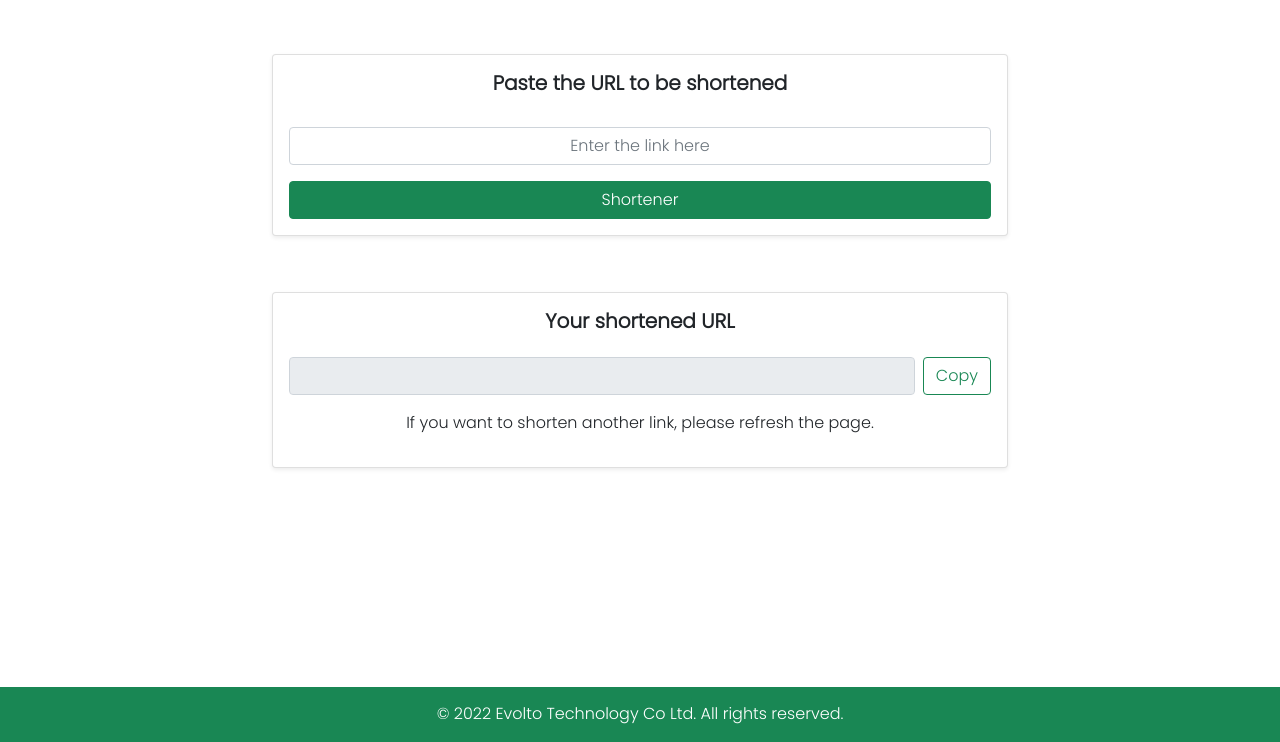
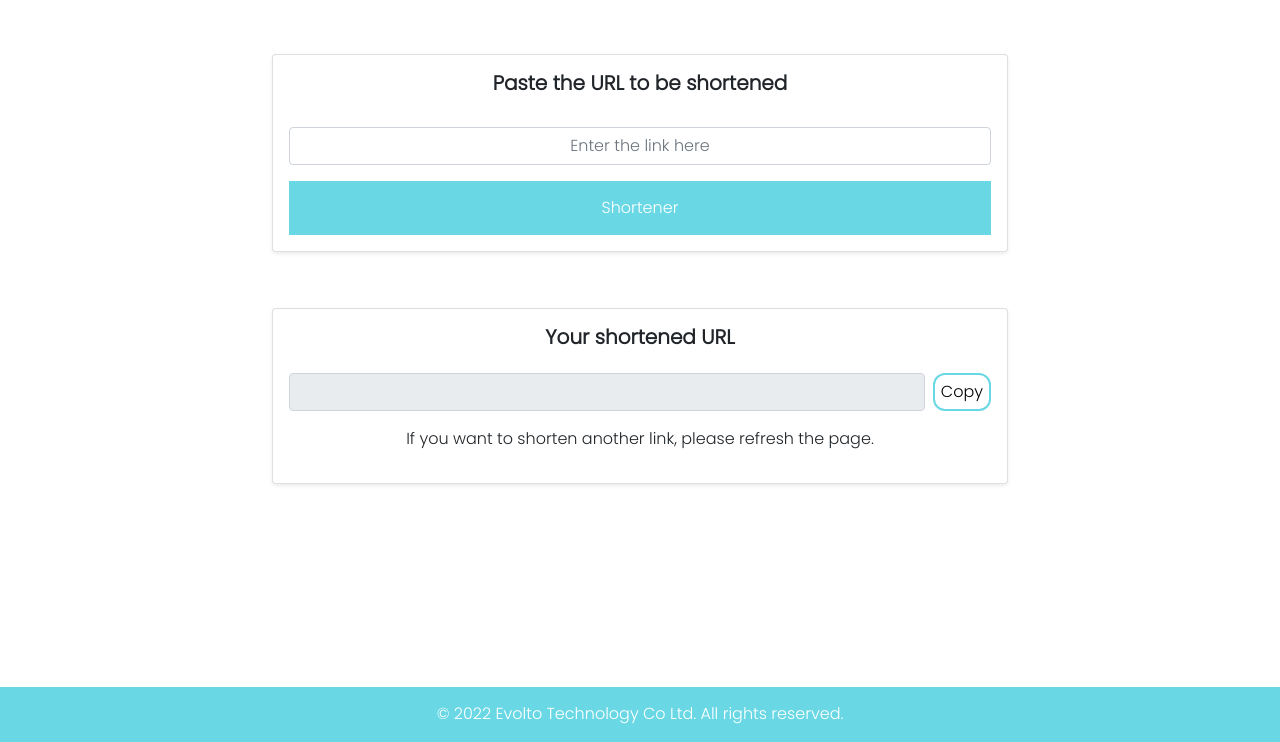
Before and after one commit to Evolto-Technology-Co-Ltd/evo-shortner-frontend, a plain HTML site: page index.html in a window 1280 px wide. Shown: the part 58-800 px from the top of the page. Drawn offline with nearby package versions, Linux system fonts and the light colour scheme.

Commit message:
Add styling for button and background

```diff
--- a/css/main.css
+++ b/css/main.css
@@ -2,7 +2,7 @@ body {
   font-family: "poppins", sans-serif;
 }
 .navbar {
-  background-color: #198754;
+  background-color: #69D8E4;
 }
 .navbar-brand,
 .card-title {
@@ -12,7 +12,24 @@ body {
   margin-top: 3.5rem;
 }
 .copyright-text {
-  background-color: #198754;
+  background-color: #69D8E4;
   color: #fff;
   padding-top: 15px;
 }
+.button {
+  background-color: #69D8E4;
+  border: none;
+  color: white;
+  padding: 15px 32px;
+  text-align: center;
+  text-decoration: none;
+  display: inline-block;
+  font-size: 16px;
+}
+
+.button1 {
+  background-color: white;
+  color: black;
+  border: 2px solid #69D8E4;
+  border-radius: 12px;
+}
--- a/index.html
+++ b/index.html
@@ -49,7 +49,7 @@
                   <div class="d-grid">
                     <button
                       type="submit"
-                      class="btn btn-success"
+                      class="button"
                       id="btn-shortener"
                     >
                       Shortener
@@ -78,7 +78,7 @@
                   />
                   <button
                     onclick="btnCopy()"
-                    class="btn btn-outline-success"
+                    class="button1"
                     id="copy"
                   >
                     Copy
```
